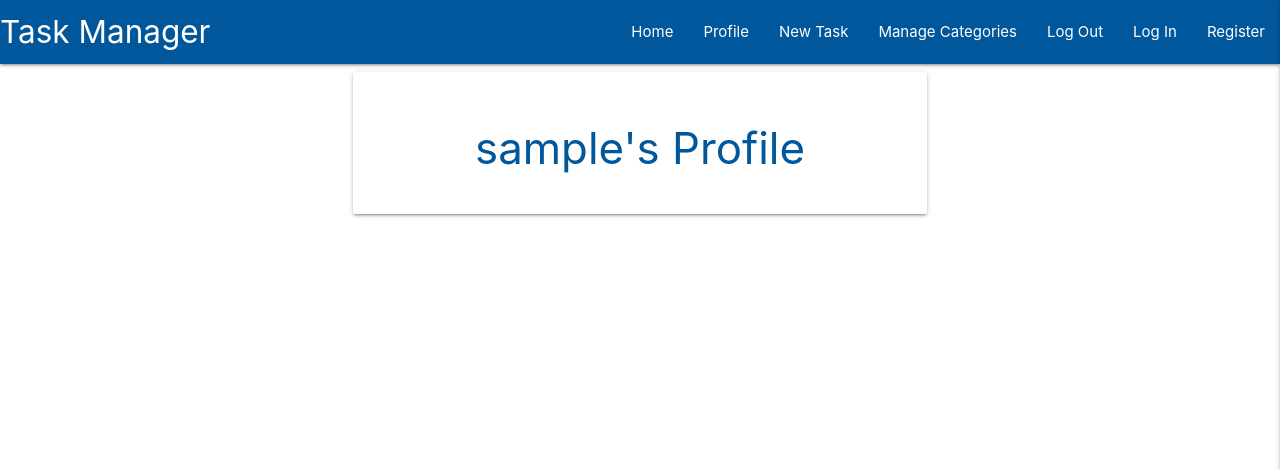
After one commit to ConorDavison/task-manager-project, a Flask app: a page that uses templates/base.html in a window 1280 px wide. The commit adds this page. Shown: the top 469 px of the page. Run offline with Flask 2, Linux system fonts and the light colour scheme; the visitor is signed in with stand-in values (Sample User, id 1); a database or web service that is not in the repository returns one stand-in record (values such as "Sample title"); some libraries are stand-ins or nearby versions.

Commit message:
add session user profile

```diff
--- a/app.py
+++ b/app.py
@@ -47,6 +47,7 @@ def register():
         # put the new user into 'session' cookie
         session["user"] = request.form.get("username").lower()
         flash("Registration Successful")
+        return redirect(url_for("profile", username=session['user']))
     return render_template("register.html")
 
 
@@ -62,7 +63,10 @@ def login():
             if check_password_hash(
                 existing_user["password"], request.form.get("password")):
                     session["user"] = request.form.get("username").lower()
-                    flash("Welcome {}".format(request.form.get("username")))
+                    flash("Welcome {}".format(
+                        request.form.get("username")))
+                    return redirect(url_for(
+                        "profile", username=session['user']))
 
             else:
                 flash("Incorrect username and/or password")
@@ -75,6 +79,14 @@ def login():
     return render_template("login.html")
 
 
+@app.route('/profile/<username>', methods=["GET", "POST"])
+def profile(username):
+    # grabs session users username from db
+    username = mongo.db.users.find_one(
+        {'username': session["user"]})['username']
+    return render_template('profile.html', username=username)
+
+
 if __name__ == "__main__":
     app.run(host=os.environ.get("IP"),
             port=int(os.environ.get("PORT")),
--- a/templates/base.html
+++ b/templates/base.html
@@ -23,7 +23,7 @@
                 <a href="#" data-target="mobile-demo" class="sidenav-trigger right"><i class="faas fa-bars"></i></a>
                 <ul class="right hide-on-med-and-down">
                     <li><a href="{{ url_for('get_tasks') }}">Home</a></li>
-                    <li><a href="#">Profile</a></li>
+                    <li><a href="{{ url_for('profile', username=['user']) }}">Profile</a></li>
                     <li><a href="#">New Task</a></li>
                     <li><a href="#">Manage Categories</a></li>
                     <li><a href="#">Log Out</a></li>
@@ -38,7 +38,7 @@
             <ul class="sidenav" id="mobile-demo">
                 <li><h4 class="center-align light-blue-text text-darken-4">Task Manager</h4></li>
                 <li><a href="{{ url_for('get_tasks') }}">Home</a></li>
-                <li><a href="#">Profile</a></li>
+                <li><a href="{{ url_for('profile', username=['user']) }}"</a></li>
                 <li><a href="#">New Task</a></li>
                 <li><a href="#">Manage Categories</a></li>
                 <li><a href="#">Log Out</a></li>
--- /dev/null
+++ b/templates/profile.html
@@ -0,0 +1,17 @@
+{% extends "base.html" %}
+{% block content %}
+
+
+        <div class="row">
+            <div class="col s12 m8 offset-m2">
+                <div class="card-panel">
+                    <h3 class="center-align light-blue-text text-darken-4">
+                        {{username}}'s Profile
+                    </h3>
+                </div>
+            </div>
+        </div>
+
+
+
+{% endblock %}
```
